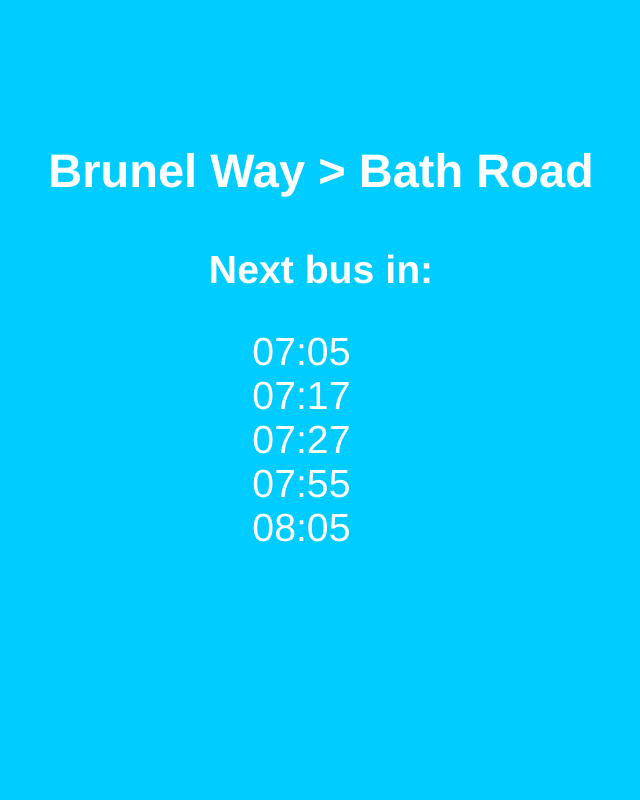
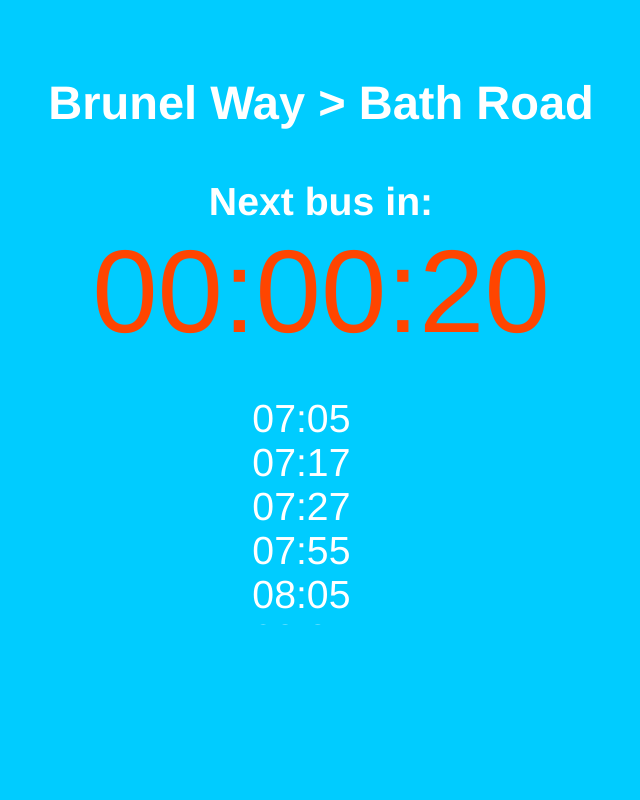
Before and after one commit to fahran/shuttle-app, a plain HTML site: page www/index.html in a window 1280 px wide. Shown: the whole page, without its empty margins (319-959 px from the left). Drawn offline with Linux system fonts and the light colour scheme.

Commit message:
Revert "Converts timeToNextBus to a class."
This reverts commit 77ed2598bc9f31053c1c558d4e6cfe1d71cebf4e.

```diff
--- a/www/css/style.css
+++ b/www/css/style.css
@@ -41,7 +41,7 @@ body {
 
 /*Ideally, use new vw font size measurement, for fonts that scale with screen width.
 As this is only chrome webview etc. (ie. Android 4.4 Kitkat+), we make do with media queries...*/
-.timeToNextBus {
+#timeToNextBus {
   /*font-size: 20vw;*/
   font-size: 15em;
   margin: 0;
--- a/www/js/app.js
+++ b/www/js/app.js
@@ -42,7 +42,7 @@ function renderBusTimes(busTimes) {
 }
 
 function render(model) {
-	document.querySelector(".timeToNextBus time").innerHTML = model.timeToNextBus;
+	document.querySelector("#timeToNextBus time").innerHTML = model.timeToNextBus;
 	updateImminentStatus(model)
 
 	var nextTimeListItem = document.getElementById("nextBusTime");
@@ -71,7 +71,7 @@ function render(model) {
 }
 
 function updateImminentStatus(model) {
-	var classes = document.querySelector(".timeToNextBus").classList
+	var classes = document.getElementById("timeToNextBus").classList
 	if (model.imminent) {
 		classes.add("imminent");
 	} else {
```
Also changed, not shown: test/spec/appSpec.js (+10 -11 lines).
